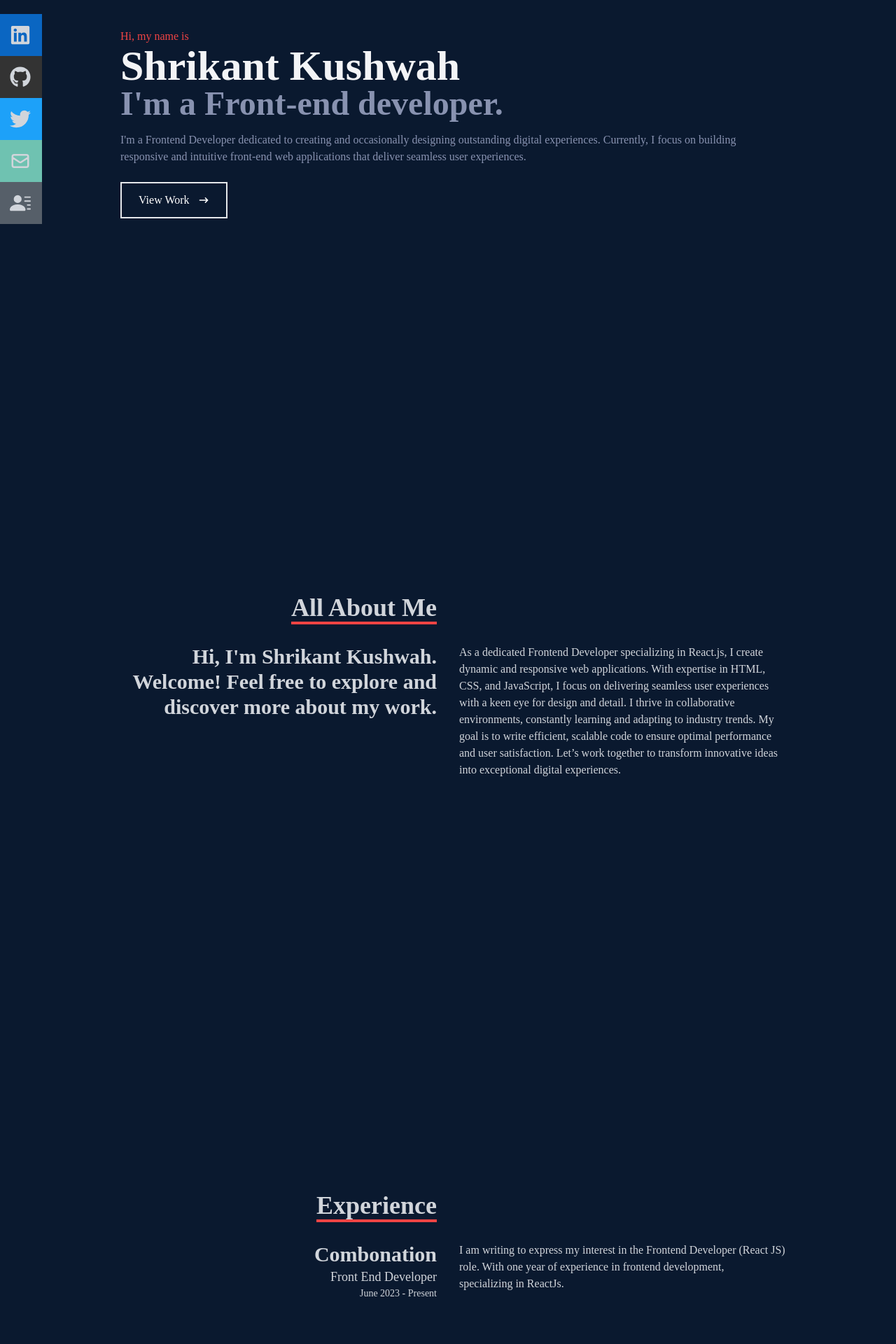
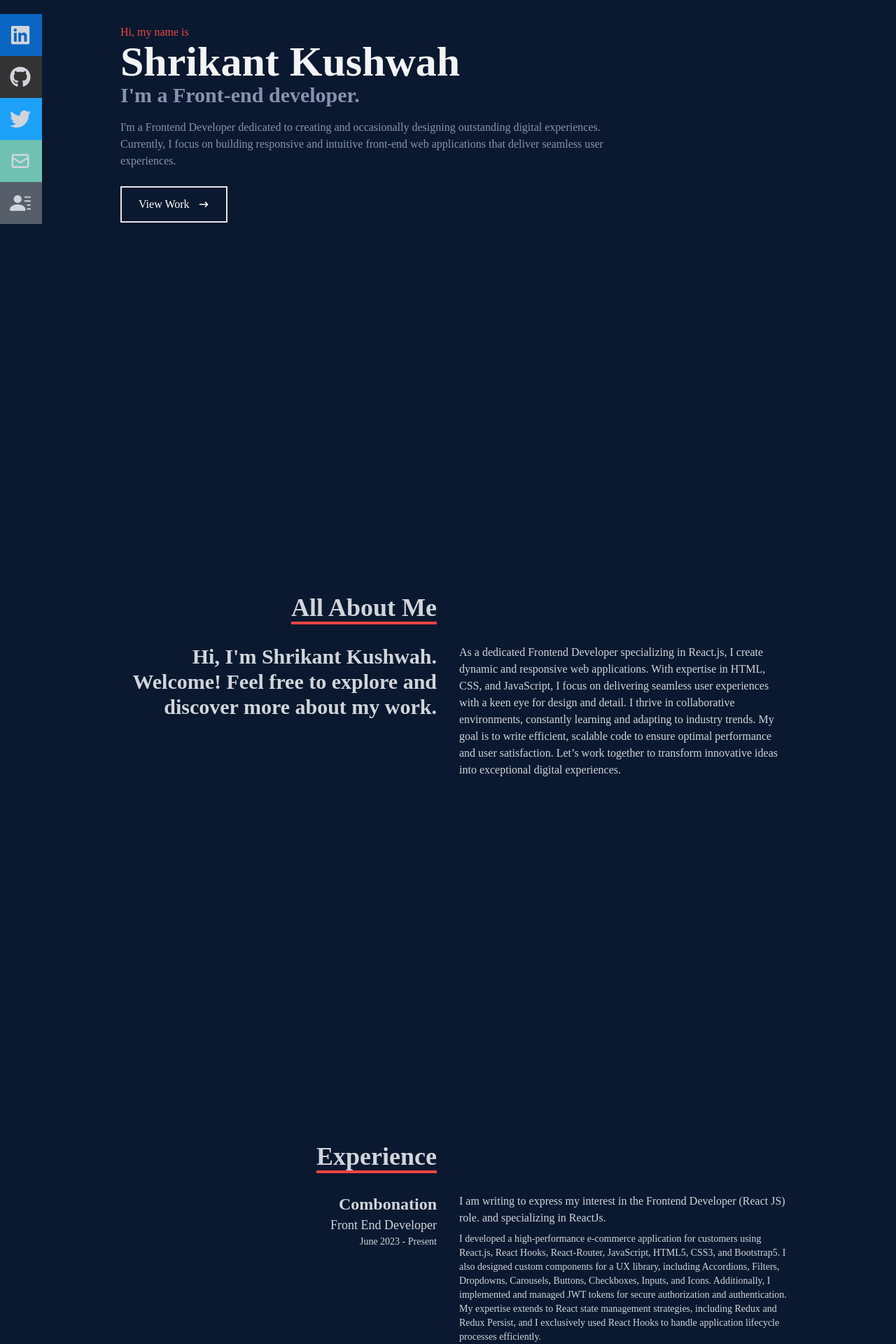
Before and after one commit to shrikant-kushwah/sk-portfolio, a React (Create React App) app: page / in a window 1280 px wide. Shown: the part 220-2140 px from the top of the page at 70% size. Built offline with nearby package versions, Linux system fonts and the light colour scheme; the HTML template or start-up script is replaced by a standard one.

Commit message:
new updated 1.0

```diff
--- a/src/App.js
+++ b/src/App.js
@@ -3,6 +3,7 @@ import Contact from "./components/Contact";
 import Experience from "./components/Experience";
 import Header from "./components/Header";
 import Home from "./components/Home";
+import Service from "./components/Service";
 import Skills from "./components/Skills";
 import Work from "./components/Work";
 
@@ -15,6 +16,7 @@ function App() {
      <Experience/>
      <Skills/>
      <Work/>
+     {/* <Service/> */}
      <Contact/>
     </div>
   );
--- a/src/components/About.js
+++ b/src/components/About.js
@@ -6,16 +6,16 @@ const About = () => {
       <div className='flex flex-col justify-center items-center w-full h-full'>
         <div className='max-w-[1000px] w-full grid grid-cols-2 gap-8'>
           <div className='sm:text-right pb-8 pl-4'>
-            <p className='text-4xl font-bold inline border-b-4 border-red-500'>All About Me</p>
+            <p className='text-[28px] md:text-4xl font-bold inline border-b-4 border-red-500'>All About Me</p>
           </div>
           <div></div>
         </div>
         <div className='max-w-[1000px] w-full grid sm:grid-cols-2 gap-8 px-4'>
-            <div className='sm:text-right text-3xl font-bold'>
+          <div className='sm:text-right text-xl md:text-3xl font-bold'>
             <p>Hi, I'm Shrikant Kushwah. Welcome! Feel free to explore and discover more about my work.</p>
           </div>
           <div>
-  <p>
+            <p className='text-md'>
               {/* I am passionate about building excellent software that improves the lives of those around me. I specialize in creating software for clients ranging from individuals and small-businesses all the way to large enterprise corporations. what would you do if you had a software expert available at your fingertips? */}
               As a dedicated Frontend Developer specializing in React.js, I create dynamic and responsive web applications. With expertise in HTML, CSS, and JavaScript, I focus on delivering seamless user experiences with a keen eye for design and detail. I thrive in collaborative environments, constantly learning and adapting to industry trends. My goal is to write efficient, scalable code to ensure optimal performance and user satisfaction. Let’s work together to transform innovative ideas into exceptional digital experiences.
             </p>
--- a/src/components/Contact.js
+++ b/src/components/Contact.js
@@ -1,6 +1,6 @@
 import React from 'react'
 import { FaGithub, FaLinkedin, FaTwitter } from 'react-icons/fa';
-import ContactImage from '../assets/contact-us.png'
+import ContactImage from '../assets/portfolio-contact.png'
 // import { MdContactMail } from "react-icons/md";
 
 const Contact = () => {
@@ -8,7 +8,7 @@ const Contact = () => {
     <>
       <div name='contact' className='w-full h-screen bg-[#0a192f] flex flex-col md:flex-row justify-evenly items-center p-4'>
         <div className='text-gray-300 w-auto h-auto'>
-          <h1 className='text-5xl font-bold text-gray-300 py-4'>Let's work <br/>together</h1>
+          <h1 className='text-2xl md:text-4xl font-bold text-gray-300 py-4 md:w-44'>Let's work together</h1>
           <div className='py-2'>
             <h2 className='text-lg font-semibold'>Mail</h2>
             <span className='text-sm'>shrikant20052001@gmail.com</span>
@@ -23,7 +23,7 @@ const Contact = () => {
           </div>
         </div>
         <div className='w-auto h-auto'>
-          <img className='w-[500px]' src={ContactImage} alt="contactImage" />
+          <img className='w-[250px]' src={ContactImage} alt="contactImage" />
           {/* <form method='POST' action="https://getform.io/f/5796288b-1ae3-4000-8b2a-a0fc86db4f4e" className='flex flex-col w-[400px] gap-4 text-white'>
             <input className='bg-transparent border border-b-white rounded-sm p-2' type="text" required placeholder='Name' />
             <input className='bg-transparent border border-b-white rounded-sm p-2' type="email" required placeholder='Email' />
--- a/src/components/Experience.js
+++ b/src/components/Experience.js
@@ -6,20 +6,23 @@ const Experience = () => {
       <div className='flex flex-col justify-center items-center w-full h-full'>
         <div className='max-w-[1000px] w-full grid grid-cols-2 gap-8'>
           <div className='sm:text-right pb-8 pl-4'>
-            <p className='text-4xl font-bold inline border-b-4 border-red-500'>Experience</p>
+            <p className='text-[28px] md:text-4xl font-bold inline border-b-4 border-red-500'>Experience</p>
           </div>
           <div></div>
           </div>
           <div className='max-w-[1000px] w-full grid sm:grid-cols-2 gap-8 px-4'>
             <div className='sm:text-right '>
-              <p className='text-3xl font-bold'>Combonation</p>
+              <p className='text-2xl font-bold'>Combonation</p>
               <p className='text-lg'>Front End Developer</p>
               <p className='text-sm'>June 2023 - Present</p>
             </div>
 <div>
   <p>
-  I am writing to express my interest in the Frontend Developer (React JS) role. With one year of experience in frontend development, specializing in ReactJs.
+  I am writing to express my interest in the Frontend Developer (React JS) role. and specializing in ReactJs.
   </p>
+  <div className='text-sm py-2'>
+    <p>I developed a high-performance e-commerce application for customers using React.js, React Hooks, React-Router, JavaScript, HTML5, CSS3, and Bootstrap5. I also designed custom components for a UX library, including Accordions, Filters, Dropdowns, Carousels, Buttons, Checkboxes, Inputs, and Icons. Additionally, I implemented and managed JWT tokens for secure authorization and authentication. My expertise extends to React state management strategies, including Redux and Redux Persist, and I exclusively used React Hooks to handle application lifecycle processes efficiently.</p>
+  </div>
 </div>
           </div>
       </div>
--- a/src/components/Header.js
+++ b/src/components/Header.js
@@ -26,6 +26,7 @@ const Header = () => {
         <li><Link to='experience' smooth={true} duration={500}>Experience</Link></li>
         <li><Link to='skills' smooth={true} duration={500}>Skills</Link></li>
         <li><Link to='work' smooth={true} duration={500}>Work</Link></li>
+        {/* <li><Link to='service' smooth={true} duration={500}>Service</Link></li> */}
         <li><Link to='contact' smooth={true} duration={500}>Contact</Link></li>
       </ul>
 
@@ -42,6 +43,7 @@ const Header = () => {
           <li className='py-6 text-4xl'><Link onClick={handleHamburgerClick} to='experience' smooth={true} duration={500}>Experience</Link></li>
           <li className='py-6 text-4xl'><Link onClick={handleHamburgerClick} to='skills' smooth={true} duration={500}>Skills</Link></li>
           <li className='py-6 text-4xl'><Link onClick={handleHamburgerClick} to='work' smooth={true} duration={500}>Work</Link></li>
+          {/* <li className='py-6 text-4xl'><Link onClick={handleHamburgerClick} to='work' smooth={true} duration={500}>Service</Link></li> */}
           <li className='py-6 text-4xl'><Link onClick={handleHamburgerClick} to='contact' smooth={true} duration={500}>Contact</Link></li>
         </ul>
       </div>
--- a/src/components/Home.js
+++ b/src/components/Home.js
@@ -9,8 +9,8 @@ const Home = () => {
       <div className='max-w-[1000px] mx-auto px-8 flex flex-col justify-center h-full'>
         <p className='text-red-500 text-md'>Hi, my name is</p>
         <h1 className='text-4xl sm:text-6xl font-bold text-gray-100'>Shrikant Kushwah</h1>
-        <h2 className='text-3xl sm:text-5xl font-bold text-[#8892b0]'>I'm a Front-end developer.</h2>
-        <p className='text-[#8892b0] py-4 max--w-[700px]'>
+        <h2 className='text-2xl md:text-3xl sm:text-5xl font-bold text-[#8892b0]'>I'm a Front-end developer.</h2>
+        <p className='text-[#8892b0] py-4 max-w-[700px]'>
           {/* I'm a Front-end developer specializing in building (and occaionally designing) exceptional digital experiences. Currently, I'm focused on building responsive front-end web applications. */}
           I'm a Frontend Developer dedicated to creating and occasionally designing outstanding digital experiences. Currently, I focus on building responsive and intuitive front-end web applications that deliver seamless user experiences.
         </p>
--- a/src/components/Skills.js
+++ b/src/components/Skills.js
@@ -25,7 +25,7 @@ const Skills = () => {
       {/* Container */}
       <div className='max-w-[1000px] mx-auto p-4 flex flex-col justify-center w-full h-full'>
         <div>
-          <p className='text-4xl font-bold inline border-b-4 border-red-500'>My Technical Skills</p>
+          <p className='text-[28px] md:text-4xl font-bold inline border-b-4 border-red-500'>My Technical Skills</p>
           <span className='flex items-center'>
           <GrTechnology />
           <p className='py-2 mx-2'>These are the technologies I have worked with</p>
--- a/src/components/Work.js
+++ b/src/components/Work.js
@@ -11,7 +11,7 @@ const Work = () => {
     <div name='work' className='bg-[#0a192f] w-full md:h-auto text-gray-300'>
       <div className='max-w-[1000px] mx-auto p-4 flex flex-col justify-center w-full h-full'>
         <div className='pb-4'>
-          <p className='text-4xl font-bold text-gray-300 inline border-b-4 border-red-500'>
+          <p className='text-[28px] md:text-4xl font-bold text-gray-300 inline border-b-4 border-red-500'>
           My Creative Work Collection
           </p>
           <span className='flex items-center'>
```
Also changed, not shown: src/components/Service.js (added, +43 -0 lines), src/assets/portfolio-contact.png (added). Lines whose indentation alone changed are shown as unchanged.
